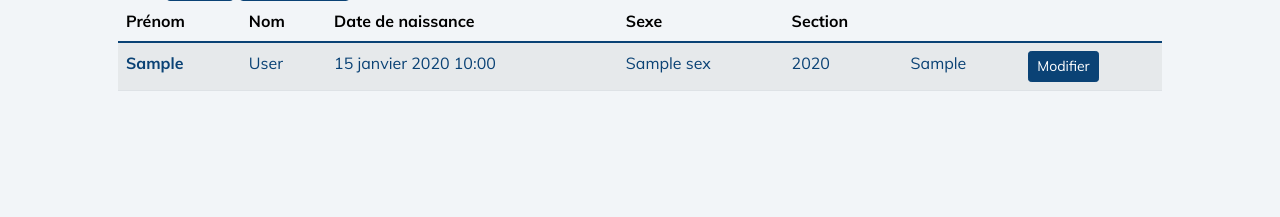
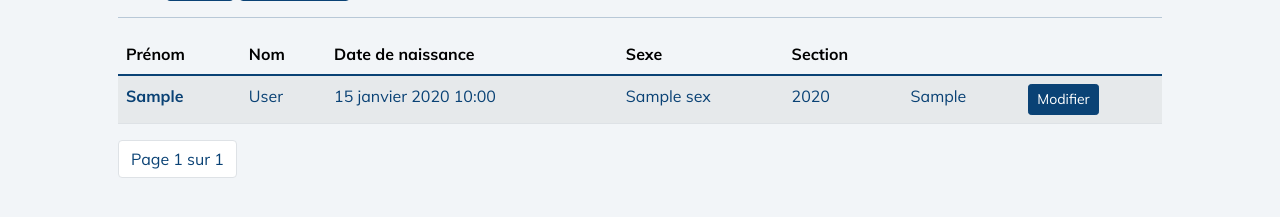
Before and after one commit to tdebruyn/TroopConnect, a Django app: template members/templates/members/admin_list.html in a window 1280 px wide. Shown: the part 367-584 px from the top of the page. Run offline with Django 4.2, Linux system fonts and the light colour scheme; the template is opened without the code that fills it: most values are stand-ins (such as "Sample title", 1, 10 or a date in 2020); parts of the project's set-up code (start-up, migrations or seed data) failed here and were passed over; some libraries are stand-ins or nearby versions.

Commit message:
Pagination

```diff
--- a/members/filters.py
+++ b/members/filters.py
@@ -40,6 +40,8 @@ class UsersFilter(django_filters.FilterSet):
     birthday_year = django_filters.ChoiceFilter(
         choices=SchoolYear.birth_year_range()[1],
         field_name="birthday",
+        label=_("Année de naissance"),
+        empty_label=_("Année de naissance"),
         lookup_expr="year",
     )
 
--- a/members/templates/members/admin_list.html
+++ b/members/templates/members/admin_list.html
@@ -26,13 +26,13 @@
                             {% for item in filter.form.quality %}{{ item }}{% endfor %}
                         </select>
                     </div>
+                </div>
+                <div class="row m-2">
                     <div class="col">
                         <select class="form-select" name="{{ filter.form.section.name }}">
                             {% for item in filter.form.section %}{{ item }}{% endfor %}
                         </select>
                     </div>
-                </div>
-                <div class="row m-2">
                     <div class="col">
                         <select class="form-select" name="{{ filter.form.birthday_year.name }}">
                             {% for item in filter.form.birthday_year %}{{ item }}{% endfor %}
@@ -50,6 +50,7 @@
                 </div>
             </div>
         </form>
+        <hr class="hr" />
         <table class="table table-striped">
             <thead>
                 <tr>
@@ -61,7 +62,7 @@
                 </tr>
             </thead>
             <tbody>
-                {% for member in filter.qs %}
+                {% for member in object_list %}
                     <tr>
                         <th scope="row">{{ member.first_name }}</th>
                         <td>{{ member.last_name }}</td>
@@ -79,5 +80,28 @@
                 {% endfor %}
             </tbody>
         </table>
+        <ul class="pagination">
+            {% if page_obj.has_previous %}
+                <li class="page-item">
+                    <a class="page-link" href="?page=1" aria-label="Previous"><span aria-hidden="true">&laquo;</span></a>
+                </li>
+                <li class="page-item">
+                    <a class="page-link" href="?page={{ page_obj.previous_page_number }}">précédente</a>
+                </li>
+            {% endif %}
+            <li class="page-item">
+                <span class="page-link current">Page {{ page_obj.number }} sur {{ page_obj.paginator.num_pages }}</span>
+            </li>
+            {% if page_obj.has_next %}
+                <li class="page-item">
+                    <a class="page-link" href="?page={{ page_obj.next_page_number }}">suivante</a>
+                </li>
+                <li class="page-item">
+                    <a class="page-link"
+                       aria-label="Next"
+                       href="?page={{ page_obj.paginator.num_pages }}">last &raquo;</a>
+                </li>
+            {% endif %}
+        </ul>
     </div>
 {% endblock subcontent %}
--- a/members/templates/members/child_list.html
+++ b/members/templates/members/child_list.html
@@ -5,7 +5,11 @@
         <td>{{ child.secret_key }}</td>
         <td>{{ child.get_section.name }}</td>
         <td>
-            <button class="btn btn-primary btn-sm"
+            <a class="btn btn-outline-danger btn-sm"
+               href="{% url 'members:edit_child' pk=child.pk %}">Désinscrire</a>
+            <a class="btn btn-outline-warning btn-sm me-1"
+               href="{% url 'members:edit_child' pk=child.pk %}">Détacher</a>
+            <button class="btn btn-primary btn-sm me-1"
                     hx-get="{% url 'members:edit_child' pk=child.pk %}"
                     hx-target="#dialog">
                 Modifier
--- a/members/templates/members/register.html
+++ b/members/templates/members/register.html
@@ -2,7 +2,7 @@
 {% load socialaccount %}
 {% load widget_tweaks %}
 {% block hat_title %}
-    Entrer vos données
+    Votre profil
 {% endblock hat_title %}
 {% block hat_text %}
 {% endblock hat_text %}
@@ -61,9 +61,10 @@
         </div>
     </form>
     <div class="alert-danger">{{ form.errors }}</div>
+    <hr class="hr" \>
     <div id="child-add" class="container d-none">
         <p>
-            Pour associer un enfant <span class="text-ls-bleu-clair">déjà inscrit</span>, demander la "Clé secrète" au parent ayant inscrit l'enfant et cliquer sur <span class="text-ls-vert-base">Ajouter un enfant existant avec une clé</span> pour utiliser cette clé.
+            Pour associer un enfant <span class="text-ls-bleu-clair">déjà inscrit</span>, demander la "Clé secrète" au parent ayant inscrit l'enfant et cliquer sur <span class="text-ls-vert-base">Ajouter un enfant existant avec une clé</span>.
         </p>
         <table class="table">
             <thead>
--- a/members/views.py
+++ b/members/views.py
@@ -27,6 +27,7 @@ class AdminListView(UserPassesTestMixin, ListView):
     fields = "__all__"
     template_name = "members/admin_list.html"
     context_object_name = "members"
+    paginate_by = 15
 
     def get_context_data(self, *args, **kwargs):
         context = super().get_context_data(**kwargs)
@@ -36,6 +37,10 @@ class AdminListView(UserPassesTestMixin, ListView):
             item.year_section = item.get_section_year(year)
             item.adult_type = item.get_adult()
         return context
+
+    def get_queryset(self):
+        queryset = super().get_queryset()
+        return UsersFilter(self.request.GET, queryset=queryset).qs
 
     def test_func(self):
         return self.request.user.groups.filter(name="InscriptionAdmin").exists()
```
